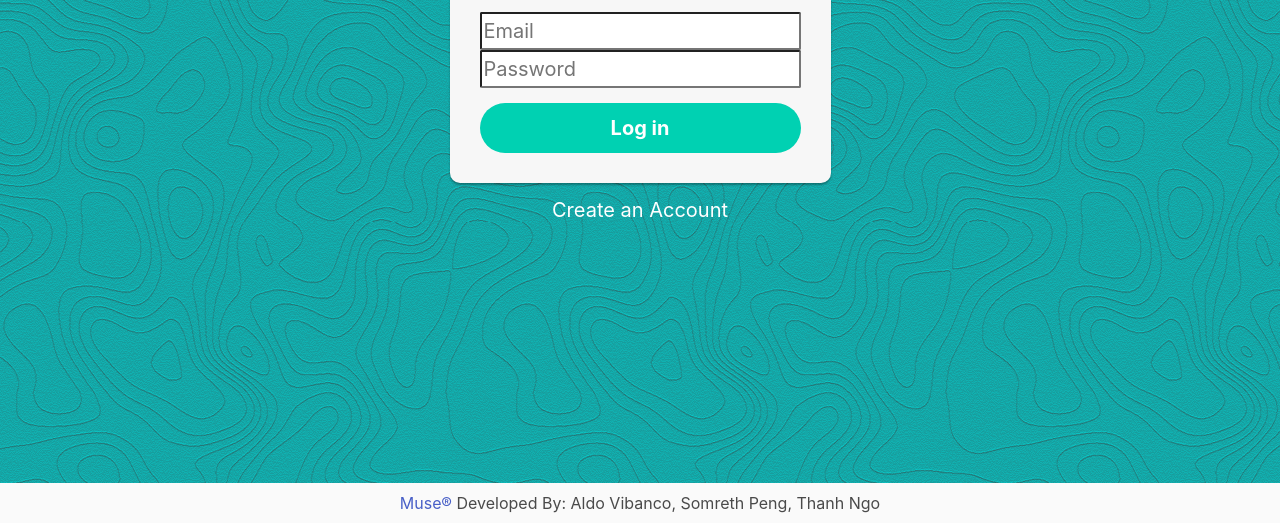
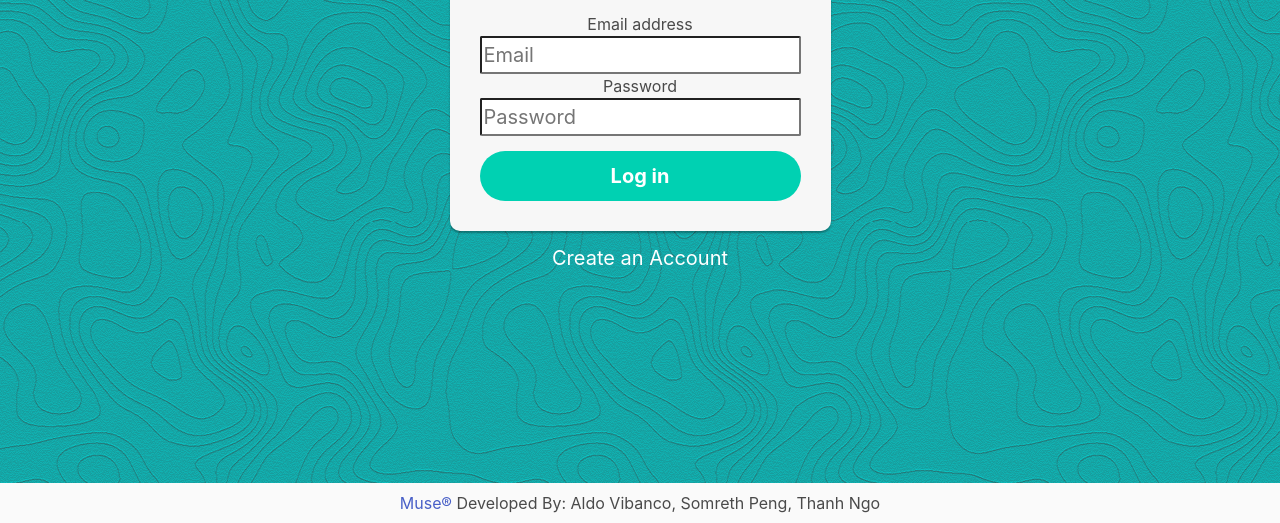
Before and after one commit to thanhn062/MUSE, a website: page public/login.html in a window 1280 px wide. Shown: the part 277-800 px from the top of the page. Drawn offline with nearby package versions, Linux system fonts and the light colour scheme.

Commit message:
fixed login

```diff
--- a/public/login.html
+++ b/public/login.html
@@ -30,12 +30,14 @@
   <div class="section login-form">
     <div class="level-item">
       <div class="section">
-        <form action="/examples/actions/confirmation.php" class="formBdr" method="post">
+        <form class="login formBdr">
           <h2 class="level-item logTitle title">Log in</h2>
           <div class="form-group">
-            <input type="text" class="form-control subtitle" id="email-input" placeholder="Email" required="required">
+            <label class="level-item" for="exampleInputEmail1">Email address</label>
+            <input type="email" class="form-control subtitle" id="email-input" placeholder="Email" required="required">
           </div>
           <div class="form-group">
+            <label class="level-item" for="exampleInputPassword1">Password</label>
             <input type="password" class="form-control subtitle" id="password-input" placeholder="Password"
               required="required">
           </div>
```
